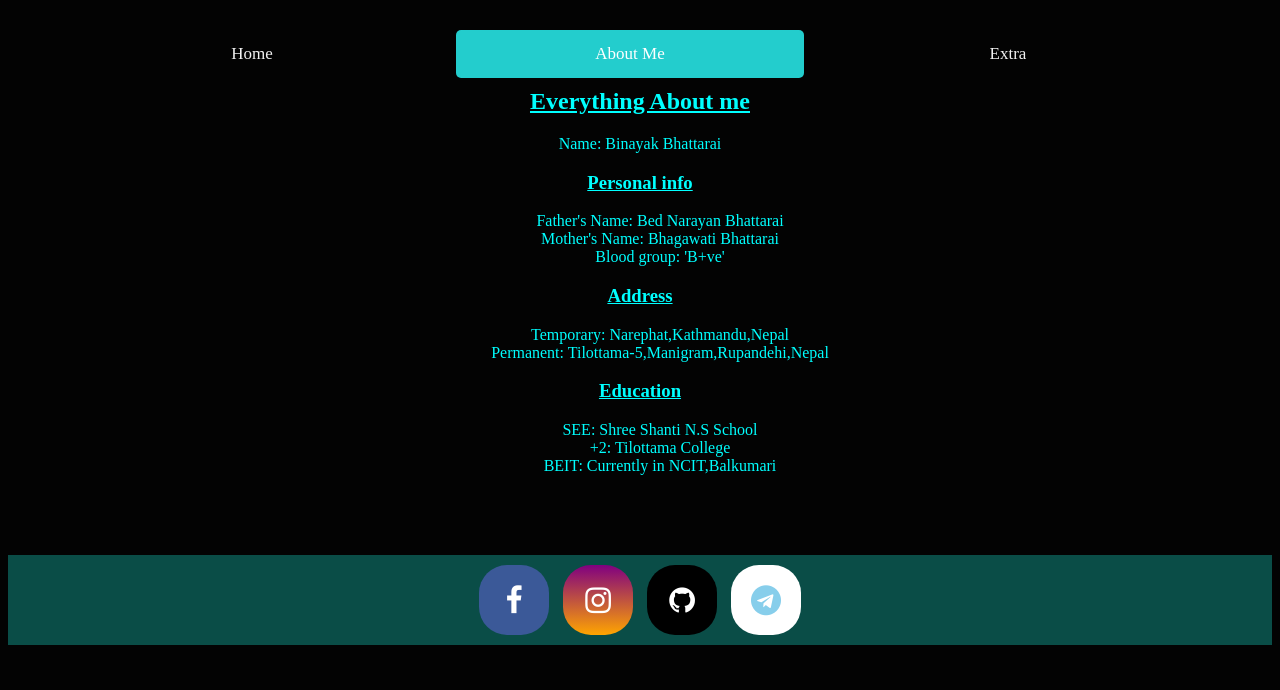
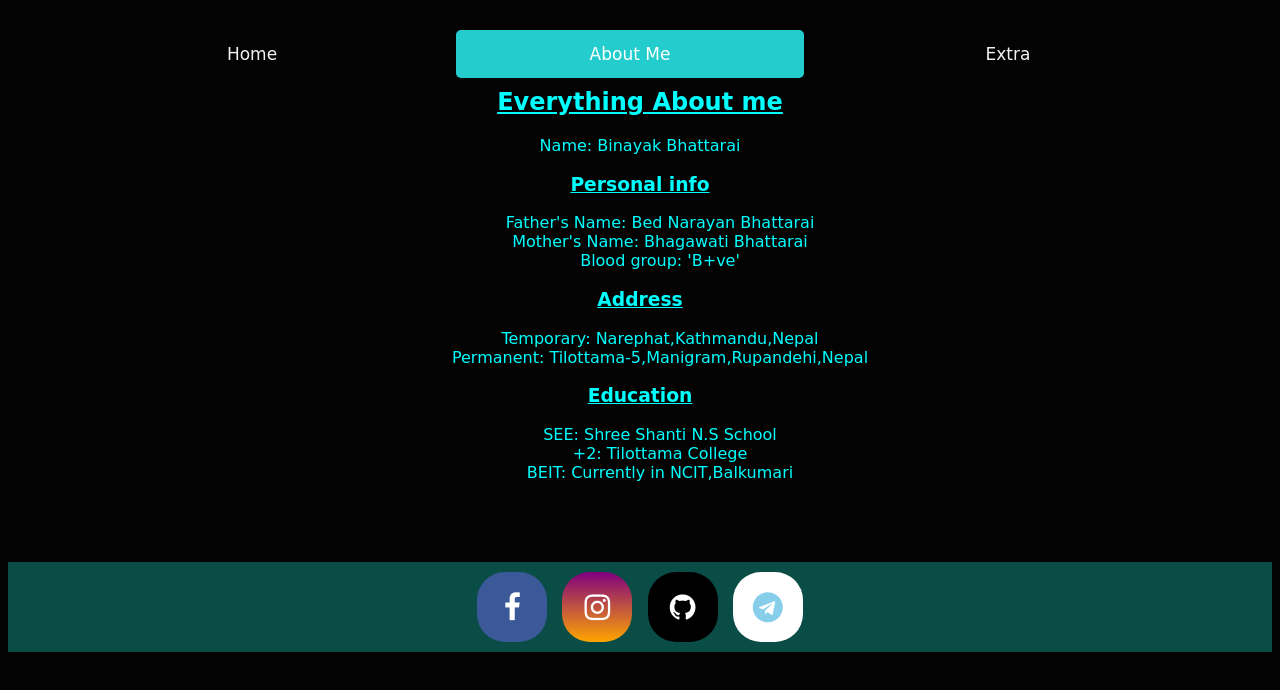
Before and after one commit to B-Binayak/Portfolio, a plain HTML site: page aboutme.html in a window 1280 px wide. Drawn offline with Linux system fonts and the light colour scheme.

Commit message:
Font changed

```diff
--- a/aboutme.html
+++ b/aboutme.html
@@ -91,7 +91,7 @@
     </style>
 </head>
 
-<body>
+<body style="font-family: cursive">
     <nav>
         <div class="div3">
             <a class="home" href="portfolio.html">Home</a>
```
